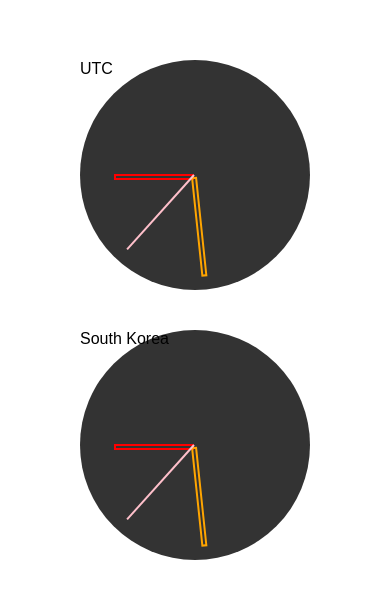
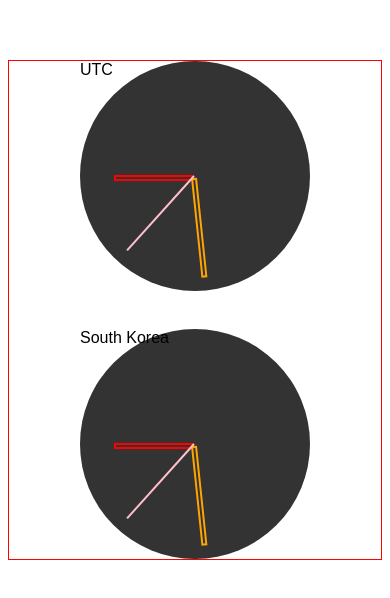
Before and after one commit to wonma/jsclock, a website: page docs/index.html in a window 390 px wide. Shown: the part 120-718 px from the top of the page. Drawn offline with Linux system fonts and the light colour scheme.

Commit message:
Added meta tag for responsiveness and deleted consolelog

```diff
--- a/docs/index.html
+++ b/docs/index.html
@@ -1,6 +1,7 @@
 <!DOCTYPE html>
 <html>
 <head>
+	<meta name="viewport" content="width=device-width, initial-scale=1">
 	<title>JS Clock</title>
 	<link rel="stylesheet" type="text/css" href="style.css">
 </head>
--- a/docs/style.css
+++ b/docs/style.css
@@ -17,6 +17,8 @@
 	flex-wrap: wrap;
 	justify-content: space-between;
 	flex: 0 1 32rem;
+	border:1px solid red;
+
 }
 
 @media only screen and (max-width:530px){
```
Also changed, not shown: docs/script.js (+0 -10 lines).
